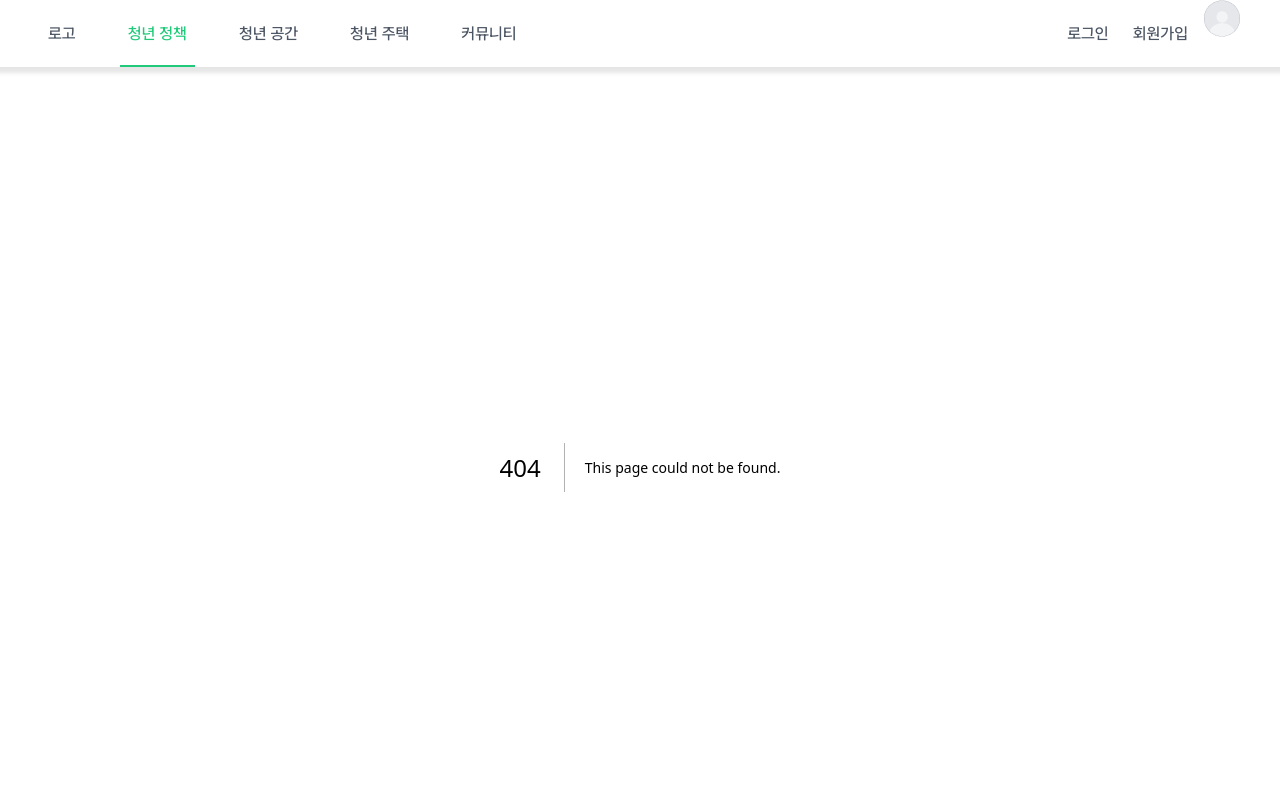
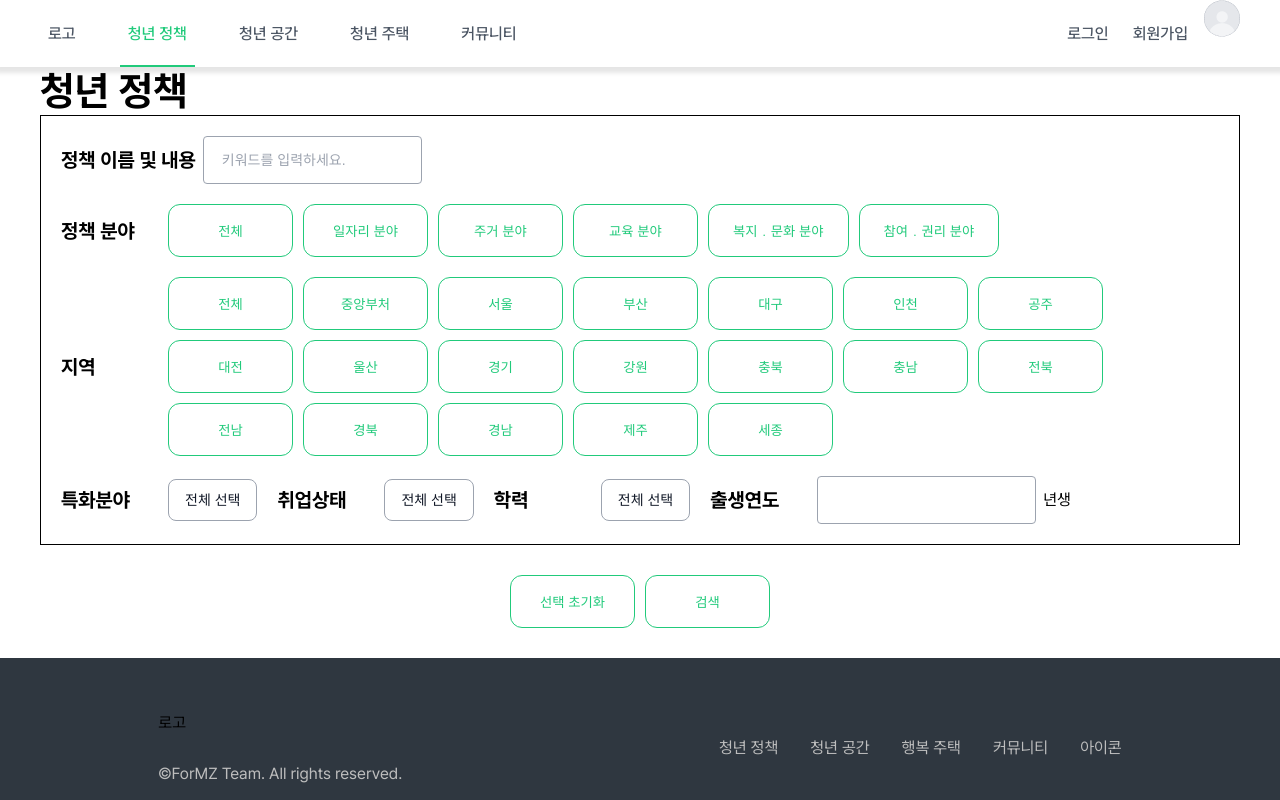
Before and after one commit to For-MZ/formz-fe, a Next.js app: page /youth-policy in a window 1280 px wide. Before the commit this address had no page. Shown: the top 800 px of the page. Built offline with nearby package versions, Linux system fonts and the light colour scheme; a web font is replaced by a local one.

Commit message:
Design: 청년정책 컴포넌트 Filter 마크업

```diff
--- /dev/null
+++ b/src/app/youth-policy/_components/Filter/Filter.module.scss
@@ -0,0 +1,34 @@
+.filterContainer {
+  display: flex;
+  flex-direction: column;
+  gap: 20px;
+  padding: 20px;
+  border: 1px solid;
+}
+.categoryWrapper {
+  display: flex;
+  align-items: center;
+  gap: 7px;
+}
+.categoryTitle {
+  font-size: 20px;
+  min-width: 100px;
+  font-weight: 700;
+}
+.listWrapper {
+  display: inline;
+  width: 100%;
+  display: flex;
+  flex-wrap: wrap;
+  gap: 10px;
+}
+.DropDownWrapper {
+  display: flex;
+  gap: 20px;
+}
+.buttonWrapper {
+  display: flex;
+  gap: 10px;
+  justify-content: center;
+  margin: 30px 0;
+}
--- /dev/null
+++ b/src/app/youth-policy/_components/Filter/index.tsx
@@ -0,0 +1,156 @@
+'use client';
+
+import styles from './Filter.module.scss';
+import Button from '@/components/UI/Button';
+import DropDown from '@/components/UI/DropDown';
+import TextField from '@/components/UI/TextField';
+import useInput from '@/hooks/useInput';
+import { useState } from 'react';
+
+const POLICY_FIELDS = ['전체', '일자리 분야', '주거 분야', '교육 분야', '복지﹒문화 분야', '참여﹒권리 분야'];
+const AREAS = [
+  '전체',
+  '중앙부처',
+  '서울',
+  '부산',
+  '대구',
+  '인천',
+  '공주',
+  '대전',
+  '울산',
+  '경기',
+  '강원',
+  '충북',
+  '충남',
+  '전북',
+  '전남',
+  '경북',
+  '경남',
+  '제주',
+  '세종',
+];
+const SPECIALIZED_FIELDS = [
+  '전체 선택',
+  '중소기업',
+  '여성',
+  '저소득층',
+  '장애인',
+  '농업인',
+  '군인',
+  '지역인재',
+  '제한없음',
+];
+const EMPLOYMENT_STATUS = [
+  '전체 선택',
+  '재직자',
+  '자영업자',
+  '미취업자',
+  '프리랜서',
+  '일용근로자',
+  '(예비)창업자',
+  '단기근로자',
+  '영농종사자',
+  '제한없음',
+];
+const ACADEMIC_ABILITY = [
+  '전체 선택',
+  '고졸 미만',
+  '고교 재학',
+  '고졸 예정',
+  '고교 졸업',
+  '대학 재학',
+  '대졸 예정',
+  '대학 졸업',
+  '석﹒박사',
+  '제한없음',
+];
+export default function Filter() {
+  const [keyword, handleChange] = useInput('');
+  const [selectedPolicy, setSelectedPolicy] = useState<string[]>([]);
+  const [selectedArea, setSelectedArea] = useState<string[]>([]);
+  const [selectedSpecialized, setSelectedSpecialized] = useState('전체 선택');
+  const [selectedEmployment, setSelectedEmployment] = useState('전체 선택');
+  const [selectedAcademy, setSelectedAcademy] = useState('전체 선택');
+  const handleSelectPolicy = (selected: string) => {
+    if (selectedPolicy.includes(selected)) {
+      setSelectedPolicy(selectedPolicy.filter((item) => item !== selected));
+    } else {
+      setSelectedPolicy([...selectedPolicy, selected]);
+    }
+  };
+  const handleSelectArea = (selected: string) => {
+    if (selectedArea.includes(selected)) {
+      setSelectedArea(selectedArea.filter((item) => item !== selected));
+    } else {
+      setSelectedArea([...selectedArea, selected]);
+    }
+  };
+  const handleSelectField = (selected: string) => setSelectedSpecialized(selected);
+  const handleSelectEmployment = (selected: string) => setSelectedEmployment(selected);
+  const handleSelectAcademy = (selected: string) => setSelectedAcademy(selected);
+
+  return (
+    <>
+      <h2>청년 정책</h2>
+      <section className={styles.filterContainer}>
+        <div className={styles.categoryWrapper}>
+          <p className={styles.categoryTitle}>정책 이름 및 내용</p>
+          <TextField value={keyword} onChange={handleChange} placeholder="키워드를 입력하세요." />
+        </div>
+        <div className={styles.categoryWrapper}>
+          <p className={styles.categoryTitle}>정책 분야</p>
+          <ul className={styles.listWrapper}>
+            {POLICY_FIELDS.map((policy, index) => (
+              <li key={index}>
+                <Button
+                  text={policy}
+                  type={selectedPolicy.includes(policy) ? 'filled' : 'outline'}
+                  onClick={() => handleSelectPolicy(policy)}
+                  disabled={false}
+                />
+              </li>
+            ))}
+          </ul>
+        </div>
+        <div className={styles.categoryWrapper}>
+          <p className={styles.categoryTitle}>지역</p>
+          <ul className={styles.listWrapper}>
+            {AREAS.map((area, index) => (
+              <li key={index}>
+                <Button
+                  text={area}
+                  type={selectedArea.includes(area) ? 'filled' : 'outline'}
+                  onClick={() => handleSelectArea(area)}
+                  disabled={false}
+                />
+              </li>
+            ))}
+          </ul>
+        </div>
+        <div className={styles.DropDownWrapper}>
+          <div className={styles.categoryWrapper}>
+            <p className={styles.categoryTitle}>특화분야</p>
+            <DropDown options={SPECIALIZED_FIELDS} selected={selectedSpecialized} onSelect={handleSelectField} />
+          </div>
+          <div className={styles.categoryWrapper}>
+            <p className={styles.categoryTitle}>취업상태</p>
+            <DropDown options={EMPLOYMENT_STATUS} selected={selectedEmployment} onSelect={handleSelectEmployment} />
+          </div>
+          <div className={styles.categoryWrapper}>
+            <p className={styles.categoryTitle}>학력</p>
+            <DropDown options={ACADEMIC_ABILITY} selected={selectedAcademy} onSelect={handleSelectAcademy} />
+          </div>
+          <div className={styles.categoryWrapper}>
+            <p className={styles.categoryTitle}>출생연도</p>
+            <TextField value={keyword} onChange={handleChange} />
+            <span>년생</span>
+          </div>
+        </div>
+      </section>
+      <div className={styles.buttonWrapper}>
+        <Button text={'선택 초기화'} type="outline" onClick={() => console.log('클릭')} disabled={false} />
+        <Button text={'검색'} type="outline" onClick={() => console.log('클릭')} disabled={false} />
+      </div>
+    </>
+  );
+}
--- /dev/null
+++ b/src/app/youth-policy/page.tsx
@@ -0,0 +1,9 @@
+import Filter from './_components/Filter';
+
+export default function PolicyPage() {
+  return (
+    <>
+      <Filter />
+    </>
+  );
+}
```
Also changed, not shown: src/app/youth-policy/page.module.scss (added).
